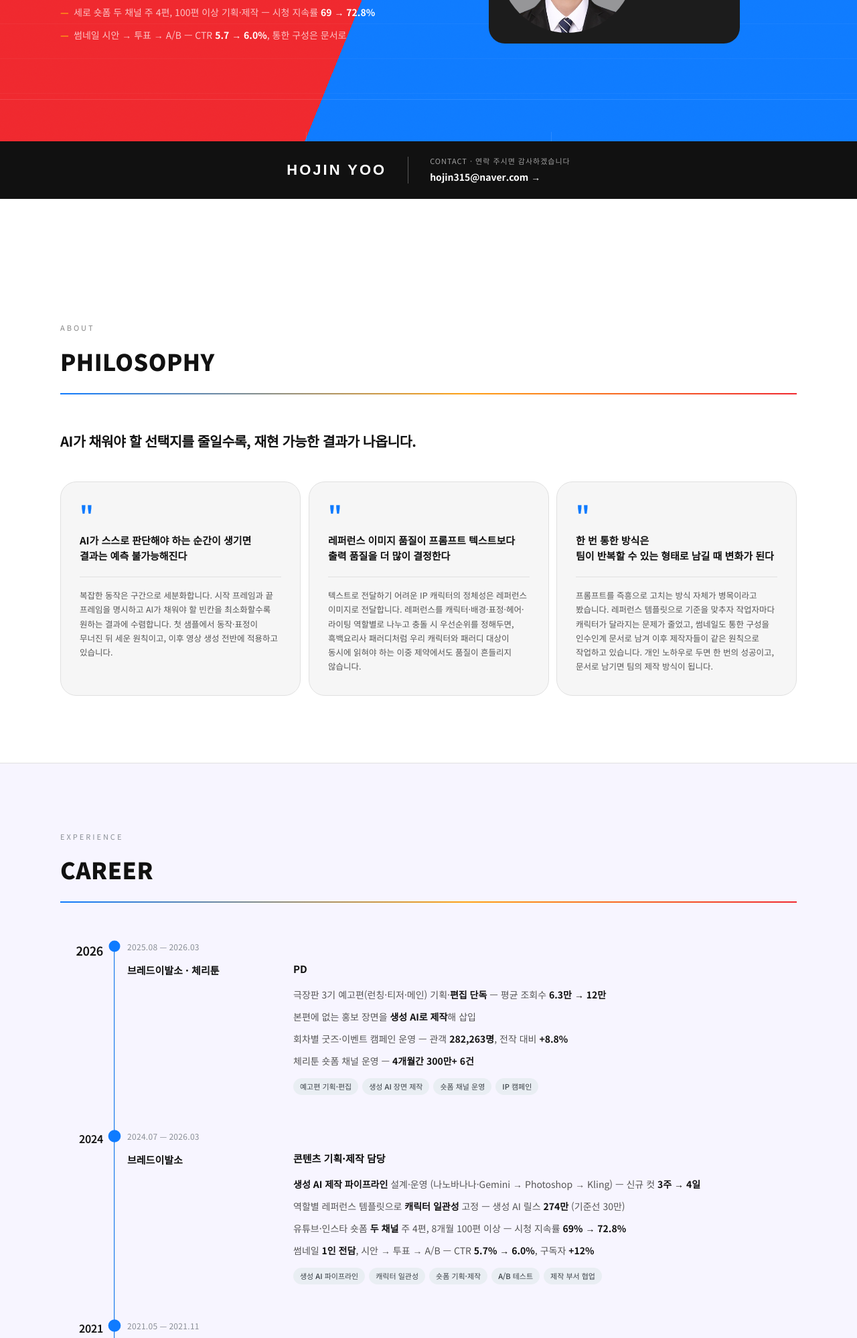
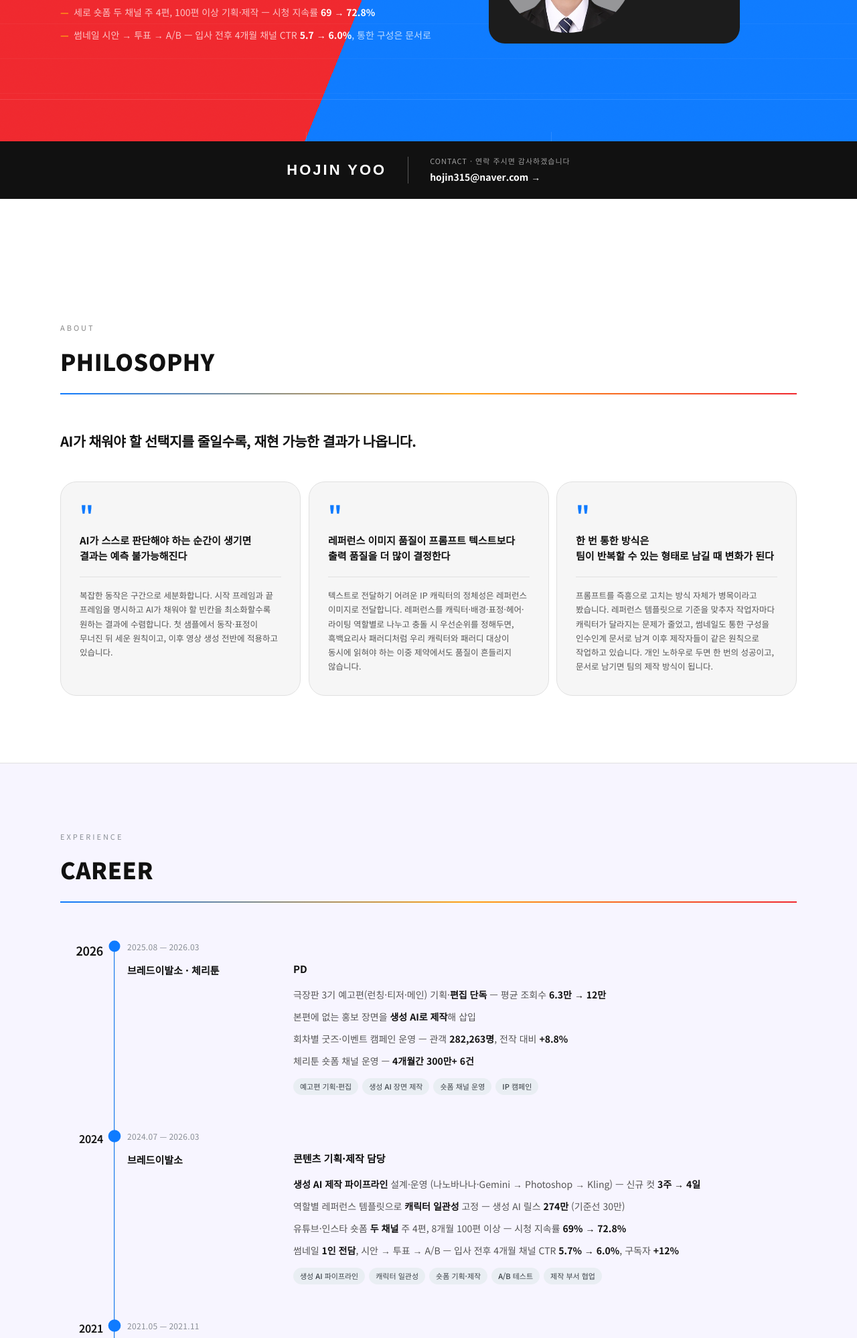
Before and after one commit to hojinyu315/cjolivenetworks-portfolio, a plain HTML site: page index.html in a window 1280 px wide. Shown: the part 503-2501 px from the top of the page at 67% size. Drawn offline with Linux system fonts and the light colour scheme; a web font is replaced by a local one.

Commit message:
성과 표기 정정: 썸네일 A/B(시안 선택 방법)와 유튜브 채널 CTR 5.7→6.0%(입사 전후 4개월 비교)를 분리 표기
Co-Authored-By: Claude Opus 5.5 <noreply@anthropic.com>

```diff
--- a/index.html
+++ b/index.html
@@ -1392,7 +1392,7 @@ OTHER DEALINGS IN THE FONT SOFTWARE.
         <li>역할별 레퍼런스 템플릿으로 <strong>캐릭터 일관성</strong> 고정 — 간단한 후보정으로 마무리</li>
         <li>생성 AI 제작 파이프라인 설계·운영 — 신규 컷 <strong>3주 → 4일</strong>, 릴스 <strong>274만</strong></li>
         <li>세로 숏폼 두 채널 주 4편, 100편 이상 기획·제작 — 시청 지속률 <strong>69 → 72.8%</strong></li>
-        <li>썸네일 시안 → 투표 → A/B — CTR <strong>5.7 → 6.0%</strong>, 통한 구성은 문서로</li>
+        <li>썸네일 시안 → 투표 → A/B — 입사 전후 4개월 채널 CTR <strong>5.7 → 6.0%</strong>, 통한 구성은 문서로</li>
       </ul>
     </div>
   </div>
@@ -1482,7 +1482,7 @@ OTHER DEALINGS IN THE FONT SOFTWARE.
               <li><strong>생성 AI 제작 파이프라인</strong> 설계·운영 (나노바나나·Gemini → Photoshop → Kling) — 신규 컷 <strong>3주 → 4일</strong></li>
               <li>역할별 레퍼런스 템플릿으로 <strong>캐릭터 일관성</strong> 고정 — 생성 AI 릴스 <strong>274만</strong> (기준선 30만)</li>
               <li>유튜브·인스타 숏폼 <strong>두 채널</strong> 주 4편, 8개월 100편 이상 — 시청 지속률 <strong>69% → 72.8%</strong></li>
-              <li>썸네일 <strong>1인 전담</strong>, 시안 → 투표 → A/B — CTR <strong>5.7% → 6.0%</strong>, 구독자 <strong>+12%</strong></li>
+              <li>썸네일 <strong>1인 전담</strong>, 시안 → 투표 → A/B — 입사 전후 4개월 채널 CTR <strong>5.7% → 6.0%</strong>, 구독자 <strong>+12%</strong></li>
             </ul>
             <div class="career-tags">
               <span class="tag">생성 AI 파이프라인</span>
```
